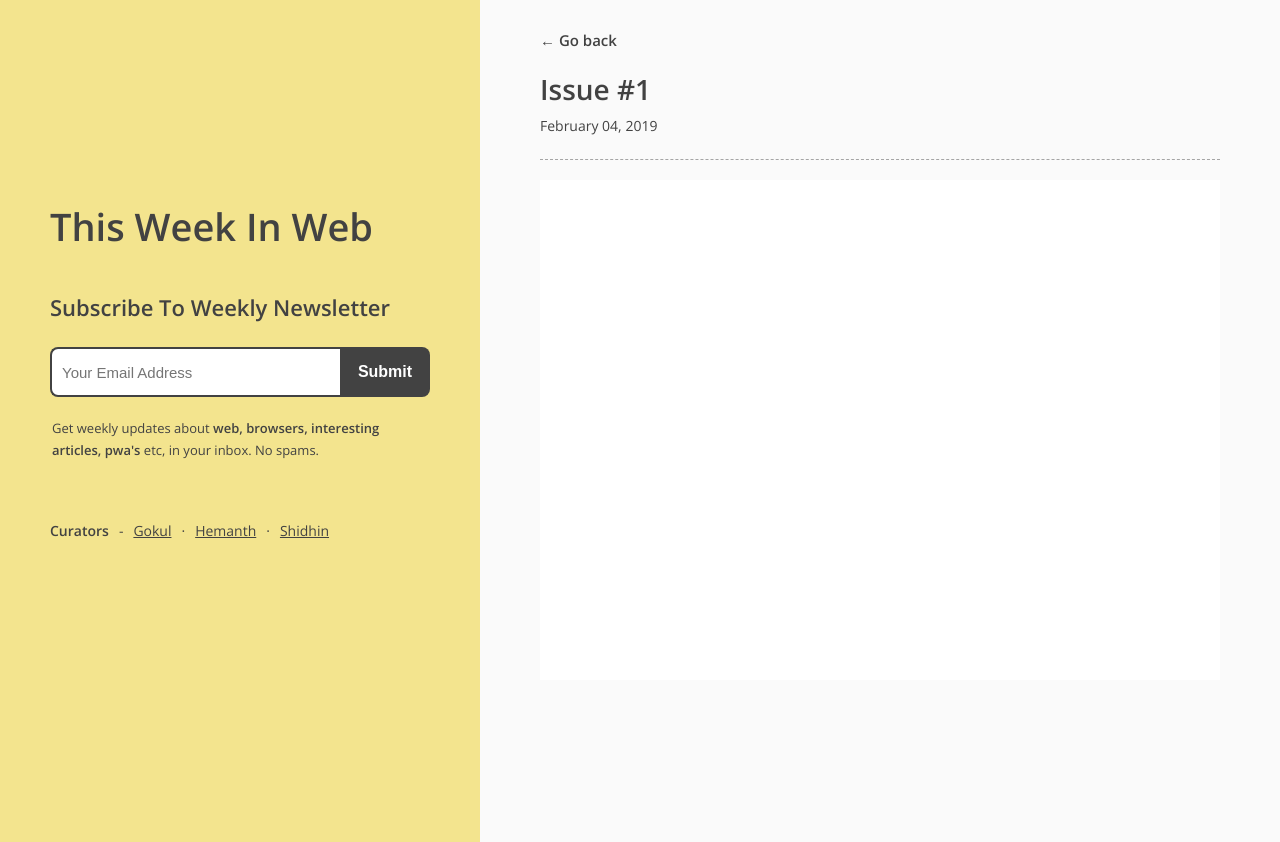
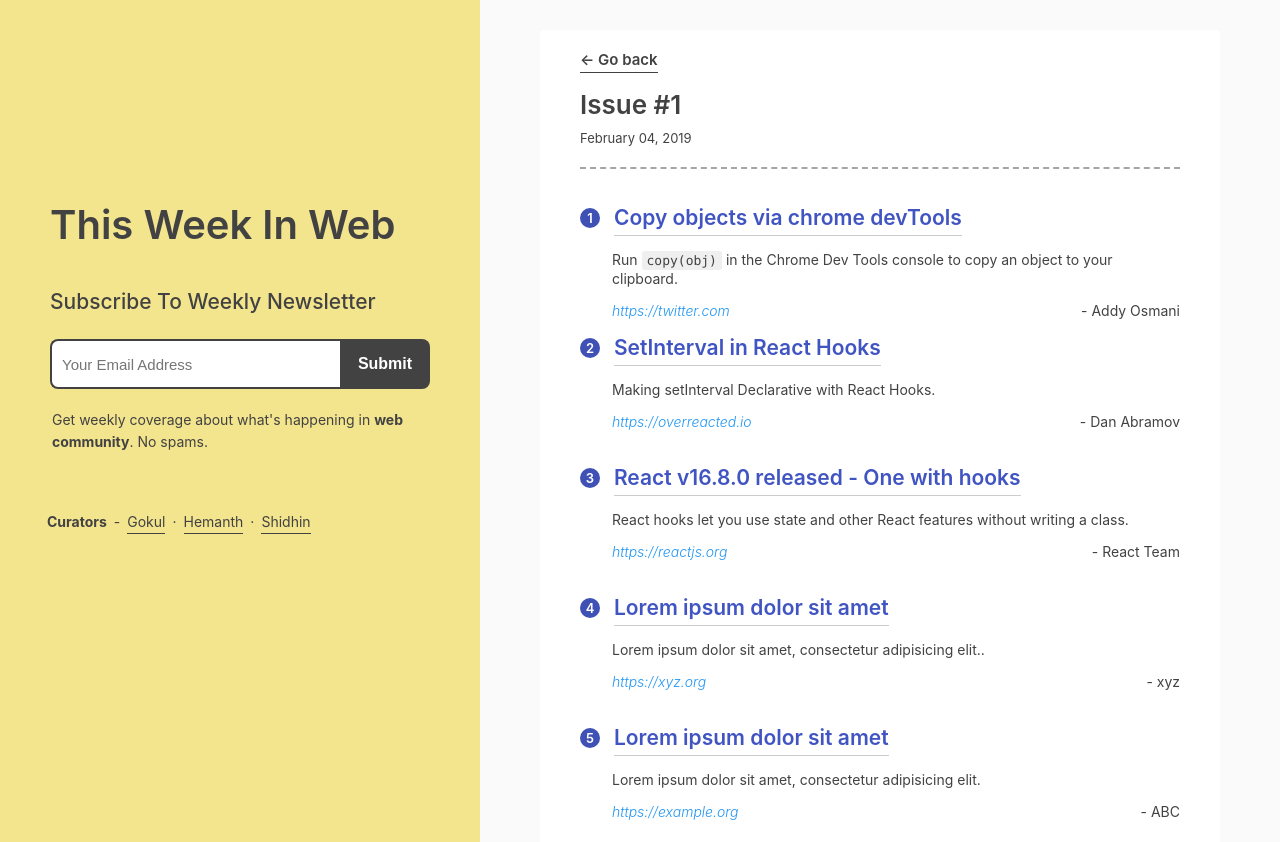
Before and after one commit to code-kotis/this-week-in-web, a Gatsby site: page /issues/2019/feb/1 in a window 1280 px wide. Shown: the top 842 px of the page. Built offline with nearby package versions, Linux system fonts and the light colour scheme; Gatsby itself is replaced by a stand-in of ours.

Commit message:
Updated the issue layout

```diff
--- a/gatsby-config.js
+++ b/gatsby-config.js
@@ -34,11 +34,5 @@ module.exports = {
     // To learn more, visit: https://gatsby.app/offline
     // 'gatsby-plugin-offline',
     `gatsby-plugin-sass`,
-    {
-      resolve: `gatsby-plugin-google-fonts`,
-      options: {
-        fonts: [`Open Sans\:300,400,600`],
-      },
-    },
   ],
 }
--- a/package.json
+++ b/package.json
@@ -7,7 +7,6 @@
   "dependencies": {
     "gatsby": "^2.0.76",
     "gatsby-image": "^2.0.20",
-    "gatsby-plugin-google-fonts": "^0.0.4",
     "gatsby-plugin-manifest": "^2.0.9",
     "gatsby-plugin-offline": "^2.0.16",
     "gatsby-plugin-react-helmet": "^3.0.2",
--- a/src/components/newsletter.js
+++ b/src/components/newsletter.js
@@ -33,9 +33,8 @@ const Newsletter = () => {
           />
         </form>
         <span className="newsletter__info">
-          Get weekly updates about{' '}
-          <b>web, browsers, interesting articles, pwa's</b> etc, in your inbox.
-          No spams.
+          Get weekly coverage about what's happening in <b>web community</b>. No
+          spams.
         </span>
       </div>
 
--- a/src/pages/issues/2019/feb/1.md
+++ b/src/pages/issues/2019/feb/1.md
@@ -4,3 +4,55 @@ published: false
 date: "2019-02-04"
 title: "Issue #1"
 ---
+
+<center>
+	<table align="center" border="0" cellspacing="0" width="100%" height="100%" cellpadding="0">
+		<tbody>
+			<tr>
+				<td>
+					<div class="issue__content">
+            <span class="issue__count">1</span> <a href="/"><h3 class="issue__content-title">Copy objects via chrome devTools</h3></a>
+            <p class="issue__content-desc">Run <code>copy(obj)</code> in the Chrome Dev Tools console to copy an object to your clipboard.</p>
+            <div class="issue__content-info"><a href="/">https://twitter.com</a> <span>- Addy Osmani</span></div>
+          </div>
+				</td>
+			</tr>
+			<tr>
+				<td>
+					<div class="issue__content">
+            <span class="issue__count">2</span> <a href="/"><h3 class="issue__content-title">SetInterval in React Hooks</h3></a>
+            <p class="issue__content-desc">Making setInterval Declarative with React Hooks.</p>
+            <div class="issue__content-info"><a href="/">https://overreacted.io</a> <span>- Dan Abramov</span></div>
+          </div>
+				</td>
+			</tr>
+			<tr>
+				<td>
+					<div class="issue__content">
+            <span class="issue__count">3</span> <a href="/"><h3 class="issue__content-title">React v16.8.0 released - One with hooks</h3></a>
+            <p class="issue__content-desc">React hooks let you use state and other React features without writing a class.</p>
+            <div class="issue__content-info"><a href="/">https://reactjs.org</a> <span>- React Team</span></div>
+          </div>
+				</td>
+			</tr>
+			<tr>
+				<td>
+					<div class="issue__content">
+            <span class="issue__count">4</span> <a href="/"><h3 class="issue__content-title">Lorem ipsum dolor sit amet</h3></a>
+            <p class="issue__content-desc">Lorem ipsum dolor sit amet, consectetur adipisicing elit..</p>
+            <div class="issue__content-info"><a href="/">https://xyz.org</a> <span>- xyz</span></div>
+          </div>
+				</td>
+			</tr>
+			<tr>
+				<td>
+					<div class="issue__content">
+            <span class="issue__count">5</span> <a href="/"><h3 class="issue__content-title">Lorem ipsum dolor sit amet</h3></a>
+            <p class="issue__content-desc">Lorem ipsum dolor sit amet, consectetur adipisicing elit.</p>
+            <div class="issue__content-info"><a href="/">https://example.org</a> <span>- ABC</span></div>
+          </div>
+				</td>
+			</tr>
+    </tbody>
+  </table>
+</center>
--- /dev/null
+++ b/src/styles/issue.scss
@@ -0,0 +1,100 @@
+.issue {
+  width: 100%;
+  margin: 0 auto;
+  background-color: $color-white;
+  padding: 20px 40px;
+  border-radius: 4px;
+
+  &__preview-back {
+    font-size: 15px;
+  }
+
+  &__preview-info {
+    height: 90px;
+    display: flex;
+    flex-direction: column;
+    margin-top: 10px;
+    padding: 10px 0;
+    border-bottom: $border-dotted;
+    margin-bottom: 20px;
+
+    h2 {
+      margin-bottom: 10px;
+    }
+
+    time {
+      color: $color-black;
+      font-size: 13px;
+    }
+  }
+
+  &__content {
+    height: 100px;
+    padding: 16px 0 20px;
+    margin-bottom: 30px;
+
+    & > a {
+      text-decoration: none;
+      border-bottom: 1px solid #ccc;
+      padding-bottom: 5px;
+      display: inline-block;
+      margin-bottom: 15px;
+    }
+  }
+
+  &__content-title {
+    display: flex;
+    align-items: center;
+    color: $color-violet;
+  }
+
+  &__count {
+    display: inline-block;
+    border-radius: 50%;
+    width: 20px;
+    height: 20px;
+    line-height: 20px;
+    background-color: $color-dark-violet;
+    color: $color-white;
+    text-align: center;
+    font-size: 13px;
+    margin-right: 10px;
+    position: relative;
+    top: -2px;
+    font-weight: $font-weight-bold;
+  }
+
+  &__content-desc {
+    margin-bottom: 15px;
+    margin-left: 32px;
+
+    code {
+      display: inline-block;
+      background-color: $color-very-light-grey;
+      color: $color-black;
+      border-radius: 3px;
+      padding: 2px 5px;
+      font-family: $font-family-code;
+      font-weight: $font-weight-semi-bold;
+      font-size: 13px;
+    }
+  }
+
+  &__content-info {
+    display: flex;
+    justify-content: space-between;
+    margin-left: 32px;
+
+    a {
+      color: $color-light-blue;
+      font-style: italic;
+      font-weight: 300;
+      border: none;
+    }
+
+    span {
+      color: $color-black;
+      // font-style: italic;
+    }
+  }
+}
--- a/src/styles/issues.scss
+++ b/src/styles/issues.scss
@@ -1,5 +1,5 @@
 .issues {
-  margin: 30px 15px;
+  margin: 30px 0;
   width: 90%;
 
   h2 {
@@ -7,64 +7,41 @@
   }
 }
 
-.issue {
-  height: 90px;
-  margin-bottom: 20px;
-  border-bottom: $border-dotted;
-  display: flex;
+// .issue {
+//   height: 90px;
+//   margin-bottom: 20px;
+//   border-bottom: $border-dotted;
+//   display: flex;
 
-  &__info {
-    display: flex;
-    flex-direction: column;
-    justify-content: space-around;
-    padding: 10px;
-    width: 120px;
-  }
+//   &__info {
+//     display: flex;
+//     flex-direction: column;
+//     justify-content: space-around;
+//     padding: 10px;
+//     width: 120px;
+//   }
 
-  &__title {
-    width: 100%;
-    padding: 10px;
-    text-decoration: none;
-    font-size: 22px;
-  }
+//   &__title {
+//     width: 100%;
+//     padding: 10px;
+//     text-decoration: none;
+//     font-size: 22px;
+//   }
 
-  &__no {
-    background-color: $color-dark-bg-primary;
-    border-radius: 3px;
-    text-align: center;
-    height: 20px;
-    font-size: 13px;
-    line-height: 20px;
-    width: 70px;
-    font-weight: $font-weight-bold;
-    text-transform: uppercase;
-  }
+//   &__no {
+//     background-color: $color-dark-bg-primary;
+//     border-radius: 3px;
+//     text-align: center;
+//     height: 20px;
+//     font-size: 13px;
+//     line-height: 20px;
+//     width: 70px;
+//     font-weight: $font-weight-bold;
+//     text-transform: uppercase;
+//   }
 
-  &__date {
-    font-size: 13px;
-    color: $color-black;
-  }
-}
-
-.issue__preview {
-  .issue {
-    display: flex;
-    flex-direction: column;
-  }
-
-  .issue h2 {
-    margin-bottom: 8px;
-  }
-
-  .issue__back {
-    margin-bottom: 20px;
-    display: inline-block;
-    text-decoration: none;
-    font-size: 15px;
-  }
-
-  .issue__content {
-    min-height: 500px;
-    background-color: $color-white;
-  }
-}
+//   &__date {
+//     font-size: 13px;
+//     color: $color-black;
+//   }
+// }
--- a/src/styles/layout.scss
+++ b/src/styles/layout.scss
@@ -25,7 +25,9 @@ body {
 
 a {
   color: $color-black;
-  text-decoration-line: underline;
+  text-decoration: none;
+  border-bottom: 1px solid;
+  padding-bottom: 3px;
 
   &:hover {
     opacity: 0.85;
@@ -41,15 +43,15 @@ a, h1, h2, h3 {
 }
 
 h1 {
-  font-size: 38px;
+  font-size: 40px;
 }
 
 h2 {
-  font-size: 28px;
+  font-size: 26px;
 }
 
 h3 {
-  font-size: 22px;
+  font-size: 21px;
 }
 
 .content {
@@ -62,7 +64,7 @@ h3 {
   }
 
   &__right {
-    background-color: $color-grey;
+    background-color: $color-light-grey;
     padding: 30px 60px;
   }
 }
--- a/src/styles/main.scss
+++ b/src/styles/main.scss
@@ -8,3 +8,4 @@
 @import "./header.scss";
 @import "./newsletter.scss";
 @import "./issues.scss";
+@import "./issue.scss";
--- a/src/styles/newsletter.scss
+++ b/src/styles/newsletter.scss
@@ -17,7 +17,7 @@
     margin-top: 60px;
 
     b, a {
-      margin: 0 10px;
+      margin: 0 7px;
     }
 
     a {
@@ -80,6 +80,7 @@
 
   h3 {
     margin-bottom: 25px;
+    font-weight: $font-weight-semi-bold;
   }
 
   h1, h3 {
@@ -88,7 +89,7 @@
 
   &__info {
     width: 370px;
-    font-size: 13px;
+    font-size: 14px;
     margin-top: 20px;
     display: inline-block;
     line-height: 22px;
--- a/src/styles/variables.scss
+++ b/src/styles/variables.scss
@@ -5,20 +5,27 @@ $color-white: #fff;
 $color-dark: #212121;
 $color-black: #424242;
 $color-dark-grey: #a5a5a5;
-$color-grey: #FAFAFA;
+$color-grey: #cccccc;
+$color-light-grey: #FAFAFA;
+$color-very-light-grey: #efefef;
+$color-light-blue: #2196F3;
+$color-dark-violet: #3f51b5;
+$color-violet: #4054c2;
 
 // Background
 $color-bg-primary: #f3e48e;
 $color-dark-bg-primary: #f4e588;
 
 /* Fonts */
-$font-family: 'Open Sans', sans-serif;
+$font-family: -apple-system, BlinkMacSystemFont, Helvetica, sans-serif;
+$font-family-code: 'SF Mono', 'Monaco', 'Inconsolata', 'Fira Mono', 'Droid Sans Mono', 'Source Code Pro', monospace;
 
 $font-weight-light: 300;
 $font-weight-normal: 400;
+$font-weight-semi-bold: 500;
 $font-weight-bold: 600;
 
 /* Border */
-$border-dotted: 1px dashed $color-dark-grey;
+$border-dotted: 2px dashed $color-dark-grey;
 
 $border-radius: 8px;
--- a/src/templates/issueTemplate.js
+++ b/src/templates/issueTemplate.js
@@ -13,16 +13,17 @@ export default function Template({ data }) {
     <Layout>
       <ContentLeft />
       <ContentRight>
-        <div className="issue__preview">
-          <Link to="/" className="issue__back">
+        <div className="issue">
+          <Link to="/" className="issue__preview-back">
             ← Go back
           </Link>
-          <div className="issue">
+          <div className="issue__preview-info">
             <h2 className="title">{frontmatter.title}</h2>
             <time>{frontmatter.date}</time>
+            <p></p>
           </div>
           <div
-            className="issue__content"
+            className="issue__preview-content"
             dangerouslySetInnerHTML={{ __html: html }}
           />
         </div>
```
